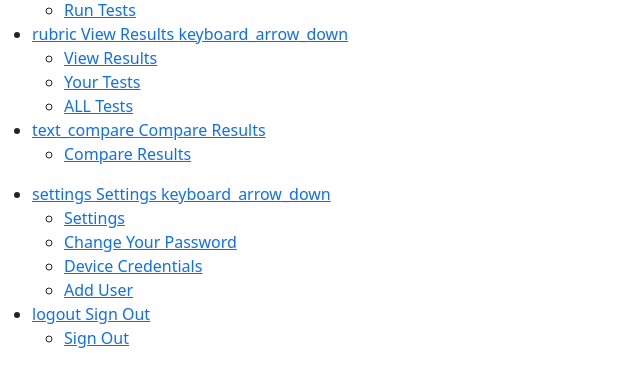
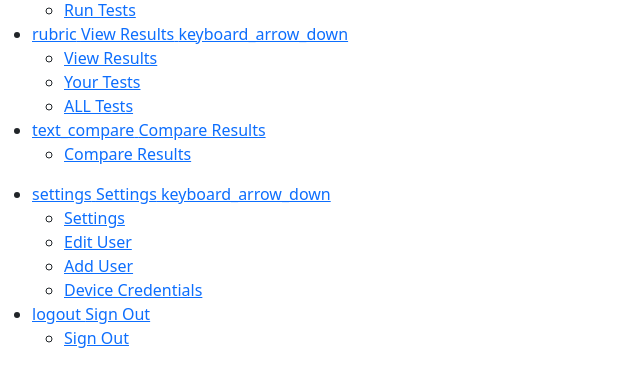
Before and after one commit to rog2054/rnt, a Python web app: template templates/index.html in a window 1280 px wide. Shown: the part 1272-1658 px from the top of the page, without its empty margins (0-640 px from the left). Run offline with Jinja, Linux system fonts and the light colour scheme; the template is opened without the code that fills it, so the values that code supplies are empty; some libraries are stand-ins or nearby versions.

Commit message:
rearranged items on Settings menu

```diff
--- a/templates/sidebar.html
+++ b/templates/sidebar.html
@@ -124,14 +124,14 @@
                         <a class="sb-nav-link sb-dropdown-title">Settings</a>
                     </li>
                     <li class="sb-nav-item">
-                        <a href="#" class="sb-nav-link sb-dropdown-link">Change Your Password</a>
+                        <a href="#" class="sb-nav-link sb-dropdown-link">Edit User</a>
+                    </li>
+                    <li class="sb-nav-item">
+                        <a href="{{ url_for('create_user') }}" class="sb-nav-link sb-dropdown-link">Add User</a>
                     </li>
                     <li class="sb-nav-item">
                         <a href="{{ url_for('credentials') }}" class="sb-nav-link sb-dropdown-link">Device
                             Credentials</a>
-                    </li>
-                    <li class="sb-nav-item">
-                        <a href="{{ url_for('create_user') }}" class="sb-nav-link sb-dropdown-link">Add User</a>
                     </li>
                 </ul>
             </li>
```
